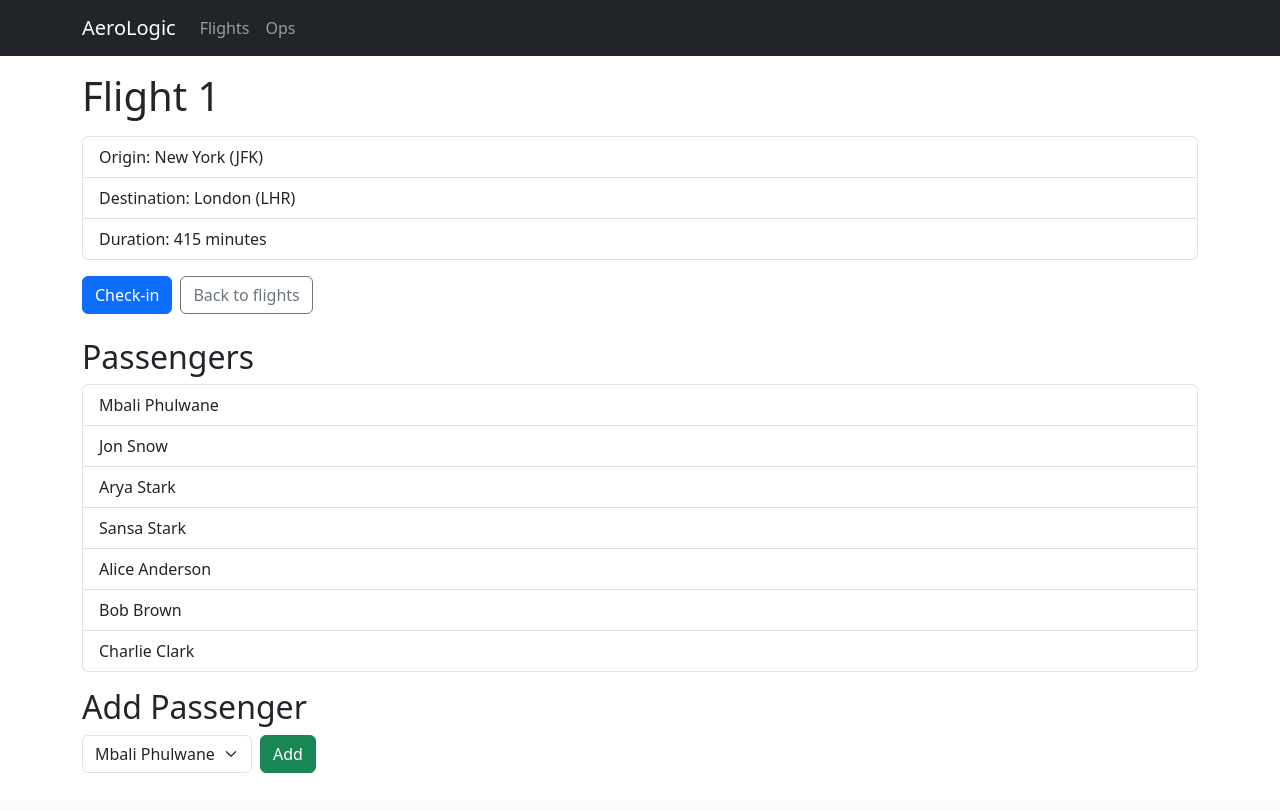
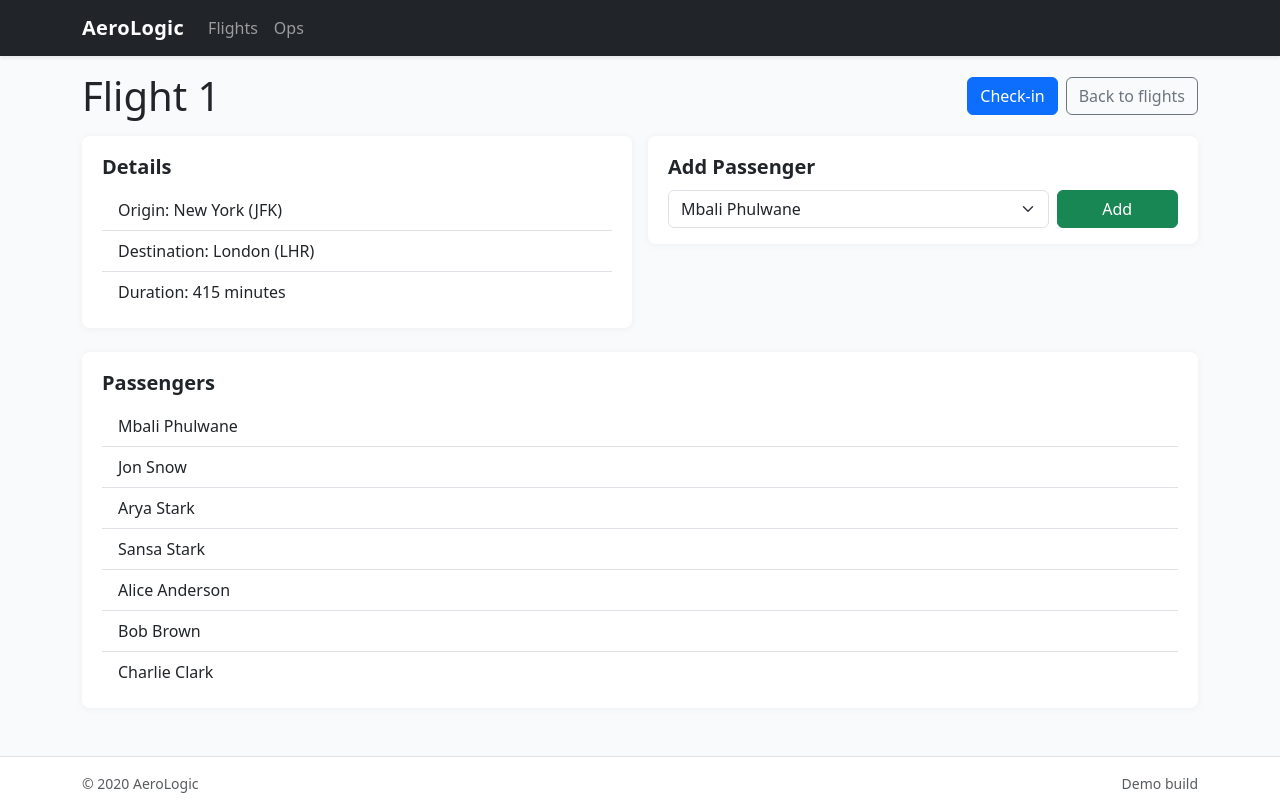
Before and after one commit to MbalieP/AeroLogic, a Django app: template airline/flights/templates/flights/flight.html in a window 1280 px wide. Before the commit the page ends 773 px from the top, so only its background shows below. Run offline with Django 5.2, Linux system fonts and the light colour scheme; data comes from the database, SQL or seed files in the repository; both versions use the stored data as it was after the commit; tables that the repository leaves empty hold one stand-in row (values such as "Sample post"); the template is opened without the code that fills it: values that come from a table or form of the project are taken from there, most other values are stand-ins (such as "Sample title", 1, 10 or a date in 2020).

Commit message:
Aerologic finalise

```diff
--- /dev/null
+++ b/airline/flights/static/flights/styles.css
@@ -0,0 +1,38 @@
+:root {
+  --brand: #0d6efd;
+  --bg: #f8fafc;
+}
+
+body {
+  background: var(--bg);
+}
+
+.navbar-brand {
+  font-weight: 600;
+  letter-spacing: 0.3px;
+}
+
+.list-group-item a {
+  text-decoration: none;
+}
+
+.btn-outline-primary {
+  --bs-btn-hover-bg: var(--brand);
+  --bs-btn-hover-color: #fff;
+}
+
+.footer {
+  background: #fff;
+}
+
+.card-plain {
+  background: #fff;
+  border-radius: .5rem;
+  box-shadow: 0 1px 8px rgba(0,0,0,.05);
+  padding: 1rem 1.25rem;
+}
+
+.section-title {
+  font-size: 1.25rem;
+  font-weight: 600;
+}
--- a/airline/flights/templates/flights/flight.html
+++ b/airline/flights/templates/flights/flight.html
@@ -1,39 +1,53 @@
 {% extends "flights/layout.html" %}
 
 {% block body %}
-    <h1 class="mb-3">Flight {{ flight.id }}</h1>
-    <ul class="list-group mb-3">
+    <div class="d-flex justify-content-between align-items-center mb-3">
+        <h1 class="m-0">Flight {{ flight.id }}</h1>
+        <div class="d-flex gap-2">
+            <a class="btn btn-primary" href="/flight/{{ flight.id }}/checkin">Check-in</a>
+            <a class="btn btn-outline-secondary" href="{% url 'index' %}">Back to flights</a>
+        </div>
+    </div>
+
+    <div class="row g-3 mb-4">
+        <div class="col-md-6">
+            <div class="card-plain">
+                <div class="section-title mb-2">Details</div>
+                <ul class="list-group list-group-flush">
                     <li class="list-group-item">Origin: {{ flight.origin }}</li>
                     <li class="list-group-item">Destination: {{ flight.destination }}</li>
                     <li class="list-group-item">Duration: {{ flight.duration }} minutes</li>
                 </ul>
-
-    <div class="d-flex gap-2 mb-4">
-        <a class="btn btn-primary" href="/flight/{{ flight.id }}/checkin">Check-in</a>
-        <a class="btn btn-outline-secondary" href="{% url 'index' %}">Back to flights</a>
+            </div>
+        </div>
+        <div class="col-md-6">
+            <div class="card-plain">
+                <div class="section-title mb-2">Add Passenger</div>
+                <form class="row gy-2 gx-2 align-items-center" action="{% url 'book' flight.id %}" method="post">
+                    {% csrf_token %}
+                    <div class="col-8 col-sm-9">
+                        <select class="form-select" name="passenger">
+                            {% for passenger in non_passengers %}
+                                <option value="{{ passenger.id}}">{{passenger}}</option>
+                            {% endfor %}
+                        </select>
+                    </div>
+                    <div class="col-4 col-sm-3 text-end">
+                        <button type="submit" class="btn btn-success w-100">Add</button>
+                    </div>
+                </form>
+            </div>
+        </div>
     </div>
 
-    <h2>Passengers</h2>
-    <ul class="list-group mb-3">
+    <div class="card-plain">
+        <div class="section-title mb-2">Passengers</div>
+        <ul class="list-group list-group-flush">
             {% for passenger in passengers %}
                 <li class="list-group-item">{{ passenger }}</li>
             {% empty %}
                 <li class="list-group-item">No passengers.</li>
             {% endfor %}
         </ul>
-
-    <h2>Add Passenger</h2>
-    <form class="row gy-2 gx-2 align-items-center" action="{% url 'book' flight.id %}" method="post">
-        {% csrf_token %}
-        <div class="col-auto">
-            <select class="form-select" name="passenger">
-                {% for passenger in non_passengers %}
-                    <option value="{{ passenger.id}}">{{passenger}}</option>
-                {% endfor %}
-            </select>
     </div>
-        <div class="col-auto">
-            <button type="submit" class="btn btn-success">Add</button>
-        </div>
-    </form>
 {% endblock %}
--- a/airline/flights/templates/flights/layout.html
+++ b/airline/flights/templates/flights/layout.html
@@ -5,9 +5,11 @@
     <meta name="viewport" content="width=device-width, initial-scale=1.0">
     <title>Flights</title>
     <link href="https://cdn.jsdelivr.net/npm/bootstrap@5.3.3/dist/css/bootstrap.min.css" rel="stylesheet">
+    {% load static %}
+    <link href="{% static 'flights/styles.css' %}" rel="stylesheet">
 </head>
 <body>
-    <nav class="navbar navbar-expand-lg navbar-dark bg-dark mb-3">
+    <nav class="navbar navbar-expand-lg navbar-dark bg-dark mb-3 shadow-sm">
         <div class="container">
             <a class="navbar-brand" href="/">AeroLogic</a>
             <button class="navbar-toggler" type="button" data-bs-toggle="collapse" data-bs-target="#navbarsExample" aria-controls="navbarsExample" aria-expanded="false" aria-label="Toggle navigation">
@@ -21,7 +23,7 @@
             </div>
         </div>
     </nav>
-    <main class="container">
+    <main class="container pb-5">
         {% if messages %}
           <div class="mb-3">
             {% for message in messages %}
@@ -32,6 +34,12 @@
         {% block body %}
         {% endblock%}
     </main>
+    <footer class="footer border-top py-3 text-muted small">
+        <div class="container d-flex justify-content-between">
+            <span>© {{ now|date:'Y' }} AeroLogic</span>
+            <span>Demo build</span>
+        </div>
+    </footer>
     <script src="https://cdn.jsdelivr.net/npm/bootstrap@5.3.3/dist/js/bootstrap.bundle.min.js"></script>
 </body>
 </html>
```
Also changed, not shown: airline/checkin/templates/checkin/checkin.html (+17 -8 lines), airline/flights/management/commands/seed_demo.py (added, +28 -0 lines), airline/flights/templates/flights/index.html (+12 -4 lines), airline/db.sqlite3. Lines whose indentation alone changed are shown as unchanged.
